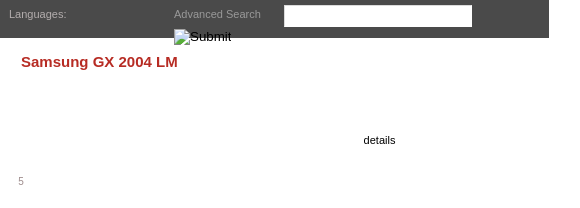
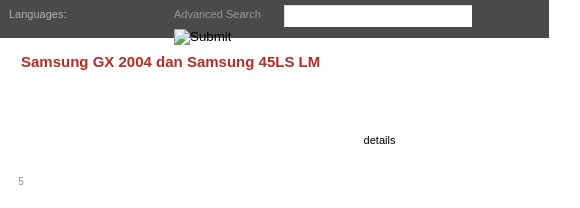
Before and after one commit to imamsyafaat/JaringanKomputer-Meka-PENS, a plain HTML site: page index.html in a window 1280 px wide. Shown: the top 208 px of the page, 591-1171 px from the left. Drawn offline with Linux system fonts and the light colour scheme; a script that the page names is missing.

Commit message:
edit tulisan merk
tulisan header

```diff
--- a/index.html
+++ b/index.html
@@ -32,7 +32,7 @@ src="images/de.gif" alt="" border="0" /></a> </div>
 
 class="oferta_img" />
           <div class="oferta_details">
-            <div class="oferta_title">Samsung GX 2004 LM</div>
+            <div class="oferta_title">Samsung GX 2004 dan Samsung 45LS LM</div>
             <div class="oferta_text"> Samsung Electronic merupakan salah satu vendor Ponsel handal di dunia, dengan produk
 
 andalannya adalah Samsung Galaxy, dengan beberapa merk dan tipe. </div>
```
